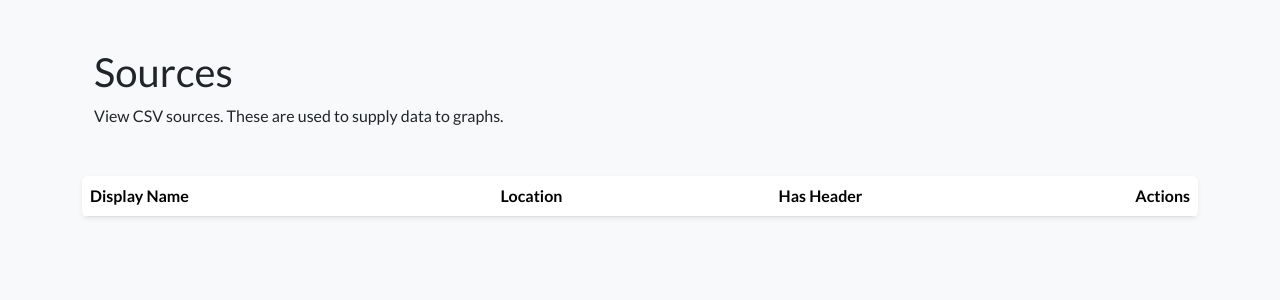
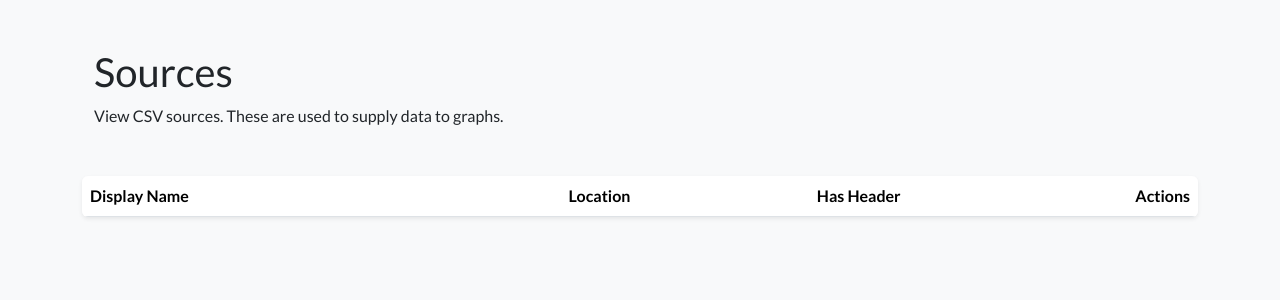
Before and after one commit to alexjthomson/csv-mapper, a Django app: page /sources in a window 1280 px wide. Shown: the part 65-365 px from the top of the page. Run offline with Django 4.2, Linux system fonts and the light colour scheme; data that the repository does not hold is empty; parts of the project's set-up code (start-up, migrations or seed data) failed here and were passed over; some libraries are stand-ins or nearby versions.

Commit message:
Improved styling of tables to ensure all fields are readable

```diff
--- a/src/dashboard/templates/graphs.html
+++ b/src/dashboard/templates/graphs.html
@@ -16,7 +16,7 @@
         <table class="table mb-0">
             <thead>
                 <tr>
-                    <th scope="col">Display Name</th>
+                    <th scope="col" class="min-width-column">Display Name</th>
                     <th scope="col">Description</th>
                     <th scope="col" class="fit">Actions</th>
                 </tr>
--- a/src/dashboard/templates/sources.html
+++ b/src/dashboard/templates/sources.html
@@ -17,7 +17,7 @@
         <table class="table mb-0">
             <thead>
                 <tr>
-                    <th scope="col">Display Name</th>
+                    <th scope="col" class="min-width-column">Display Name</th>
                     <th scope="col">Location</th>
                     <th scope="col">Has Header</th>
                     <th scope="col" class="fit">Actions</th>
--- a/src/static/css/main.css
+++ b/src/static/css/main.css
@@ -142,3 +142,6 @@ body {
     white-space: nowrap;
     width: 1%;
 }
+.min-width-column {
+    min-width: 150px;
+}
```
Also changed, not shown: 4 other files.
